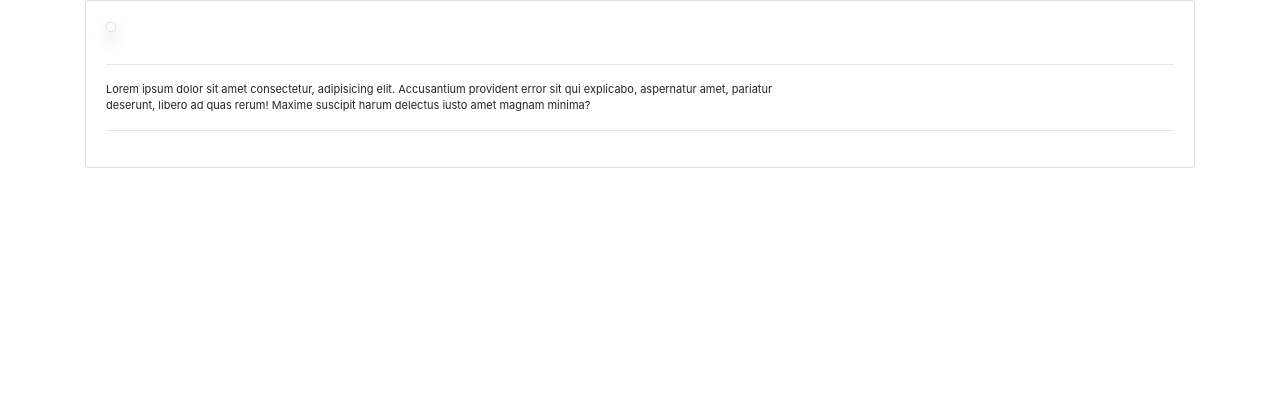
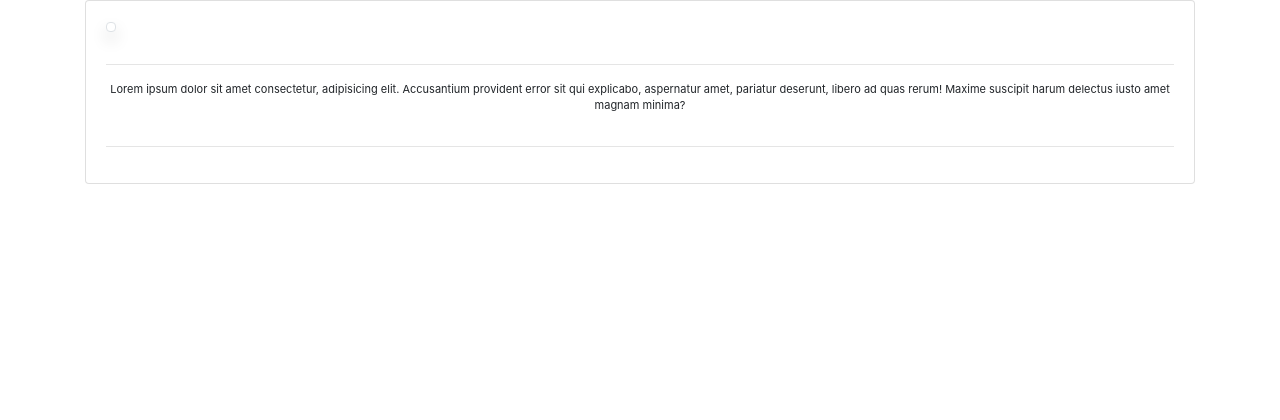
Before and after one commit to thanakrit-sa/Backup_LIFF, a PHP site: page /web/Product/product_1.php in a window 1280 px wide. Shown: the top 420 px of the page. Run offline with PHP 8.4, Linux system fonts and the light colour scheme; data that the repository does not hold is empty.

Commit message:
Modified Flex

```diff
--- a/web/Product/product_1.php
+++ b/web/Product/product_1.php
@@ -53,8 +53,8 @@ foreach ($dataFromApi['data'] as $data) {
                 <p align="center"><b><? echo $prod_name[0]; ?></b></p>
                 <hr>
                 <article class="row">
-                    <div class="col-8">
-                        Lorem ipsum dolor sit amet consectetur, adipisicing elit. Accusantium provident error sit qui explicabo, aspernatur amet, pariatur deserunt, libero ad quas rerum! Maxime suscipit harum delectus iusto amet magnam minima?
+                    <div class="col-12" align="center">
+                        <p>Lorem ipsum dolor sit amet consectetur, adipisicing elit. Accusantium provident error sit qui explicabo, aspernatur amet, pariatur deserunt, libero ad quas rerum! Maxime suscipit harum delectus iusto amet magnam minima?</p>
                     </div>
                 </article>
                 <hr>
```
